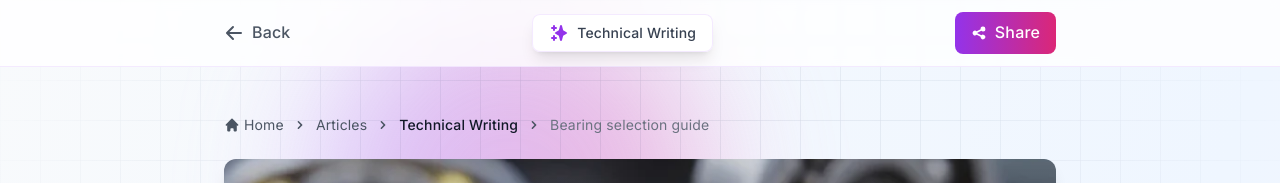
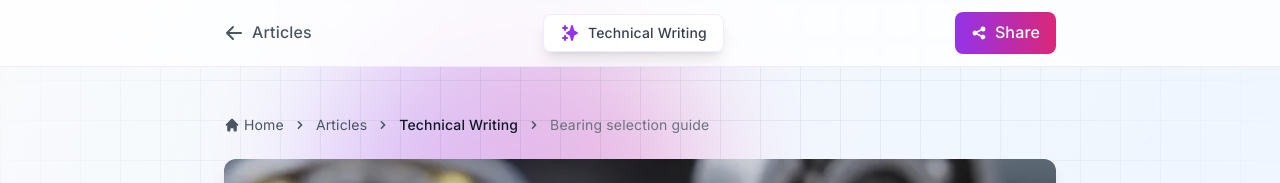
Before and after one commit to SiddhantaChandra/urmi-portfolio-website, a Next.js app: page /articles/bearing-selection-guide in a window 1280 px wide. Shown: the top 183 px of the page. Built offline with nearby package versions, Linux system fonts and the light colour scheme.

Commit message:
Added google analytics fixed and back buttons

```diff
--- a/app/articles/[slug]/ArticleClient.js
+++ b/app/articles/[slug]/ArticleClient.js
@@ -238,13 +238,13 @@ export default function ArticleClient({ article }) {
           {/* Mobile Layout */}
           <div className="flex items-center justify-between md:hidden">
             <motion.button
-              onClick={() => router.back()}
+              onClick={() => router.push('/articles')}
               whileHover={{ scale: 1.05 }}
               whileTap={{ scale: 0.95 }}
               className="flex items-center gap-1 text-gray-600 dark:text-gray-400 hover:text-gray-900 dark:hover:text-gray-100 transition-colors duration-300 p-2 -ml-2"
             >
               <HiArrowLeft className="w-4 h-4" />
-              <span className="text-sm font-medium">Back</span>
+              <span className="text-sm font-medium">Articles</span>
             </motion.button>
 
             <motion.button
@@ -276,13 +276,13 @@ export default function ArticleClient({ article }) {
           {/* Desktop Layout */}
           <div className="hidden md:flex items-center justify-between">
             <motion.button
-              onClick={() => router.back()}
+              onClick={() => router.push('/articles')}
               whileHover={{ scale: 1.05 }}
               whileTap={{ scale: 0.95 }}
               className="flex items-center gap-2 text-gray-600 dark:text-gray-400 hover:text-gray-900 dark:hover:text-gray-100 transition-colors duration-300"
             >
               <HiArrowLeft className="w-5 h-5" />
-              <span className="font-medium">Back</span>
+              <span className="font-medium">Articles</span>
             </motion.button>
 
             <div className="text-center">
--- a/app/articles/my-chat-lesson-script/MyChatLessonClient.js
+++ b/app/articles/my-chat-lesson-script/MyChatLessonClient.js
@@ -193,13 +193,13 @@ export default function MyChatLessonClient({ article }) {
             {/* Mobile Top Row */}
             <div className="flex items-center justify-between mb-2">
               <motion.button
-                onClick={() => router.back()}
+                onClick={() => router.push('/articles')}
                 whileHover={{ scale: 1.05 }}
                 whileTap={{ scale: 0.95 }}
                 className="flex items-center gap-1 text-gray-600 dark:text-gray-400 hover:text-gray-900 dark:hover:text-gray-100 transition-colors duration-300 p-1 -ml-1"
               >
                 <HiArrowLeft className="w-4 h-4" />
-                <span className="text-sm font-medium">Back</span>
+                <span className="text-sm font-medium">Articles</span>
               </motion.button>
 
               <motion.button
@@ -232,13 +232,13 @@ export default function MyChatLessonClient({ article }) {
           {/* Desktop Layout */}
           <div className="hidden md:flex items-center justify-between">
             <motion.button
-              onClick={() => router.back()}
+              onClick={() => router.push('/articles')}
               whileHover={{ scale: 1.05 }}
               whileTap={{ scale: 0.95 }}
               className="flex items-center gap-2 text-gray-600 dark:text-gray-400 hover:text-gray-900 dark:hover:text-gray-100 transition-colors duration-300"
             >
               <HiArrowLeft className="w-5 h-5" />
-              <span className="font-medium">Back</span>
+              <span className="font-medium">Articles</span>
             </motion.button>
 
             <div className="text-center">
--- a/app/articles/online-romance-in-the-shadow-of-COVID-19/OnlineRomanceClient.js
+++ b/app/articles/online-romance-in-the-shadow-of-COVID-19/OnlineRomanceClient.js
@@ -336,13 +336,13 @@ export default function OnlineRomanceClient({ article }) {
           {/* Mobile Layout */}
           <div className="flex items-center justify-between md:hidden">
             <motion.button
-              onClick={() => router.back()}
+              onClick={() => router.push('/articles')}
               whileHover={{ scale: 1.05 }}
               whileTap={{ scale: 0.95 }}
               className="flex items-center gap-1 text-gray-600 dark:text-gray-400 hover:text-gray-900 dark:hover:text-gray-100 transition-colors duration-300 p-2 -ml-2"
             >
               <HiArrowLeft className="w-4 h-4" />
-              <span className="text-sm font-medium">Back</span>
+              <span className="text-sm font-medium">Articles</span>
             </motion.button>
 
             <motion.button
@@ -374,13 +374,13 @@ export default function OnlineRomanceClient({ article }) {
           {/* Desktop Layout */}
           <div className="hidden md:flex items-center justify-between">
             <motion.button
-              onClick={() => router.back()}
+              onClick={() => router.push('/articles')}
               whileHover={{ scale: 1.05 }}
               whileTap={{ scale: 0.95 }}
               className="flex items-center gap-2 text-gray-600 dark:text-gray-400 hover:text-gray-900 dark:hover:text-gray-100 transition-colors duration-300"
             >
               <HiArrowLeft className="w-5 h-5" />
-              <span className="font-medium">Back</span>
+              <span className="font-medium">Articles</span>
             </motion.button>
 
             <div className="text-center">
--- a/app/layout.js
+++ b/app/layout.js
@@ -123,7 +123,7 @@ export default function RootLayout({ children }) {
         <meta name="business:contact_data:locality" content="Kolkata" />
 
         {/* Security headers for corporate networks */}
-        <meta httpEquiv="Content-Security-Policy" content="default-src 'self' 'unsafe-inline' 'unsafe-eval' https: data: blob:; img-src 'self' https: data: blob:; script-src 'self' 'unsafe-inline' 'unsafe-eval' https:; style-src 'self' 'unsafe-inline' https:;" />
+        <meta httpEquiv="Content-Security-Policy" content="default-src 'self' 'unsafe-inline' 'unsafe-eval' https: data: blob:; img-src 'self' https: data: blob:; script-src 'self' 'unsafe-inline' 'unsafe-eval' https: https://www.googletagmanager.com data:; style-src 'self' 'unsafe-inline' https:;" />
         <meta httpEquiv="X-Content-Type-Options" content="nosniff" />
         <meta httpEquiv="X-Frame-Options" content="SAMEORIGIN" />
         <meta httpEquiv="X-XSS-Protection" content="1; mode=block" />
```
